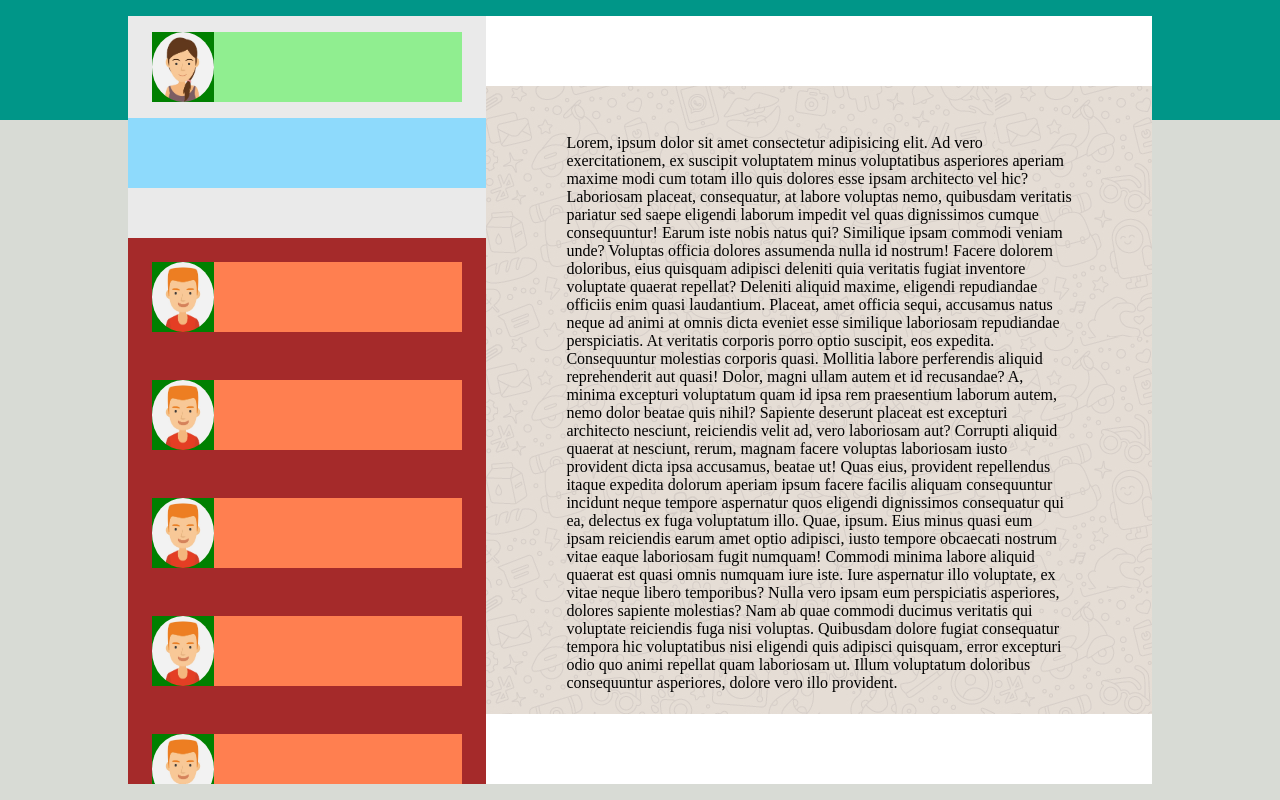
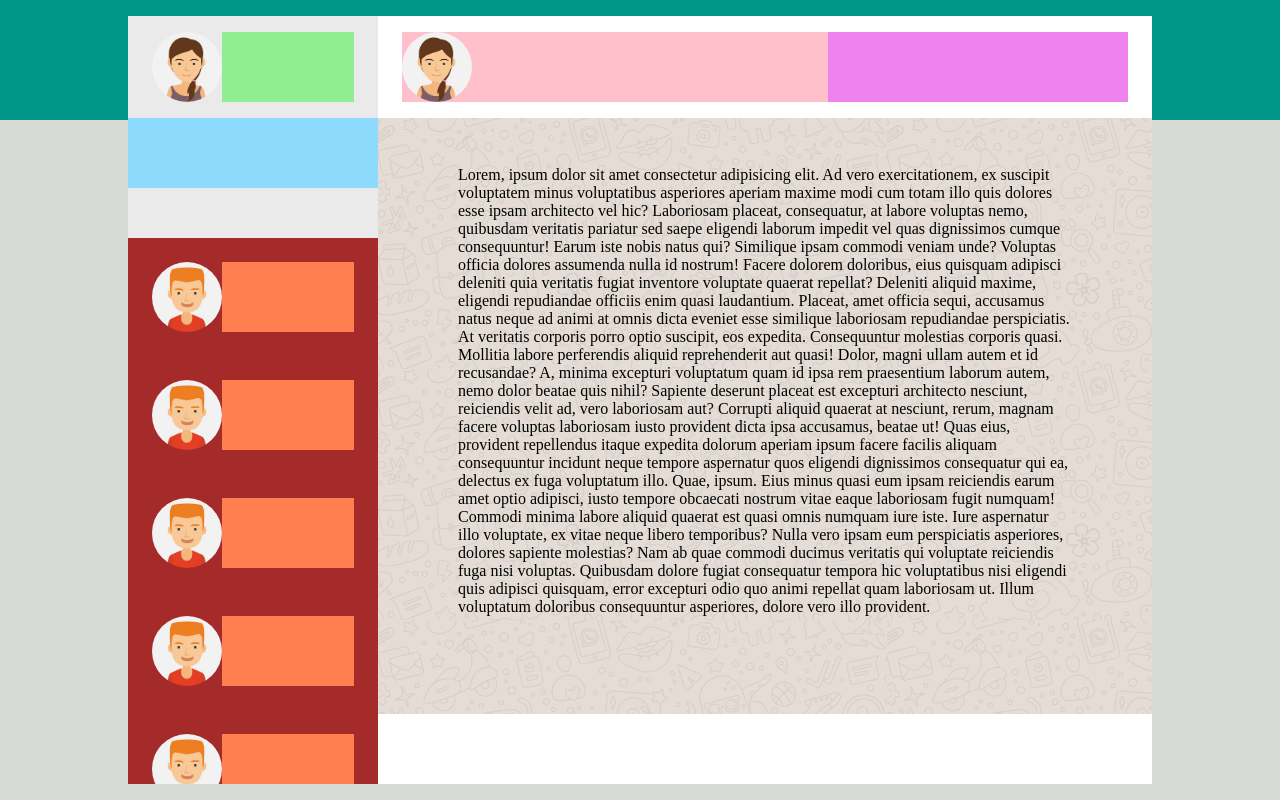
Before and after one commit to GiacomoFranchi/html-css-boolzapp, a plain HTML site: page index.html in a window 1280 px wide. Drawn offline with Linux system fonts and the light colour scheme.

Commit message:
change: unit of measure

```diff
--- a/css/style.css
+++ b/css/style.css
@@ -21,6 +21,10 @@
 
 .padding-xl{
     padding: 3rem 5rem;
+}
+
+.padding-lft{
+    padding-left: 1.5rem;
 }
 
 /*BACKGROUND*/
@@ -57,7 +61,7 @@ body{
 /*SIDE_BAR*/
 .side-bar{
     height: 100%;
-    width: 35%;
+    width: 250px;
     background-color: yellow;
 }
 
@@ -70,10 +74,10 @@ body{
 }
 
 .photo{
-    width: 20%;
+    width: 70px;
     height: 70px;
-    background-color: green;
 }
+
 .photo img{
     width: 100%;
     height: 100%;
@@ -82,7 +86,7 @@ body{
 }
 
 .tools{
-    width: 80%;
+    width: calc(100% - 70px);
     background-color: lightgreen;
     display: flex;
     justify-content: left;
@@ -101,7 +105,7 @@ body{
 }
 
 .side-chat{
-    height: calc(100% - 222px);
+    height: calc(100% - 190px - 2rem);
     width: 100%;
     overflow-y: auto;
     background-color: brown;
@@ -114,7 +118,7 @@ body{
 }
 
 .prew-chat{
-    width: 80%;
+    width: calc(100% - 70px);
     background-color: coral;
     height: 70px;
     display: flex;
@@ -122,26 +126,27 @@ body{
     justify-content: space-between;
 }
 
-@media screen and (max-width:540px) {
+@media screen and (max-width:991px) {
     .main-screen{
         width: 100%;
         height: 100vh;
     }
     .side-bar{
-        width: 20%;
+        width: 70px;
+        padding: 0;
     }
     .photo{
-        width: 100%;
+        width: 70px;
     }
     .tools, .prew-chat, .hero{
         display: none;
     }
     .side-chat{
-        height: calc(100% - 102px);
+        height: calc(100% - 70px - 2rem);
     }
 }
 
-@media screen and (max-width: 480px) {
+@media screen and (max-width: 540px) {
     .side-bar{
         display: none;
     }
@@ -149,20 +154,34 @@ body{
 /*CHAT*/
 .chat-open{
     height: 100%;
-    width:65%;
+    width:calc(100% - 250px);
     background-color: orange;
 }
 
 .header-chat{
     width: 100%;
+    background-color: white;
+    display: flex;
+    flex-wrap: wrap;
+    justify-content: space-between;
+}
+
+.header-chat-sx{
+    width:calc(100% - 300px);
     height: 70px;
-    background-color: white;
+    background-color: pink;
+}
+
+.header-chat-dx{
+    width: 300px;
+    height: 70px;
+    background-color: violet;
 }
 
 .chat{
     width: 100%;
     background-image: url(../img/mine.jpg);
-    height: calc(100% - 140px);
+    height: calc(100% - 140px - 2rem);
     overflow-y: auto;
 }
 
@@ -172,13 +191,13 @@ body{
     background-color: white;
 }
 
-@media screen and (max-width:540px) {
+@media screen and (max-width:991px) {
     .chat-open{
-        width: 80%;
+        width: calc(100% - 70px);
     }
 }
 
-@media screen and (max-width: 480px) {
+@media screen and (max-width: 540px) {
     .chat-open{
         width: 100%;
         height: 100vh;
--- a/index.html
+++ b/index.html
@@ -11,11 +11,11 @@
     <div class="barra-bg"></div>
     <div class="main-screen">
         <section class="side-bar">
-            <header class="header-user padding">
+            <header class="header-user padding ">
                 <div class="photo">
                     <img src="img/avatar_io.jpg" alt="user photo">
                 </div>
-                <div class="tools"></div>
+                <div class="tools padding"></div>
             </header>
             <section class="hero">
                 <div class="notifiche padding-l"></div>
@@ -85,7 +85,16 @@
             </main>
         </section>
         <section class="chat-open">
-            <header class="header-chat padding"></header>
+            <header class="header-chat padding">
+                <div class="header-chat-sx">
+                    <div class="photo">
+                        <img src="img/avatar_io.jpg" alt="foto profilo">
+                    </div>
+                </div>
+                <div class="header-chat-dx" >
+
+                </div>
+            </header>
             <main class="chat padding-xl">
             Lorem, ipsum dolor sit amet consectetur adipisicing elit. Ad vero exercitationem, ex suscipit voluptatem minus voluptatibus asperiores aperiam maxime modi cum totam illo quis dolores esse ipsam architecto vel hic?
             Laboriosam placeat, consequatur, at labore voluptas nemo, quibusdam veritatis pariatur sed saepe eligendi laborum impedit vel quas dignissimos cumque consequuntur! Earum iste nobis natus qui? Similique ipsam commodi veniam unde?
```
